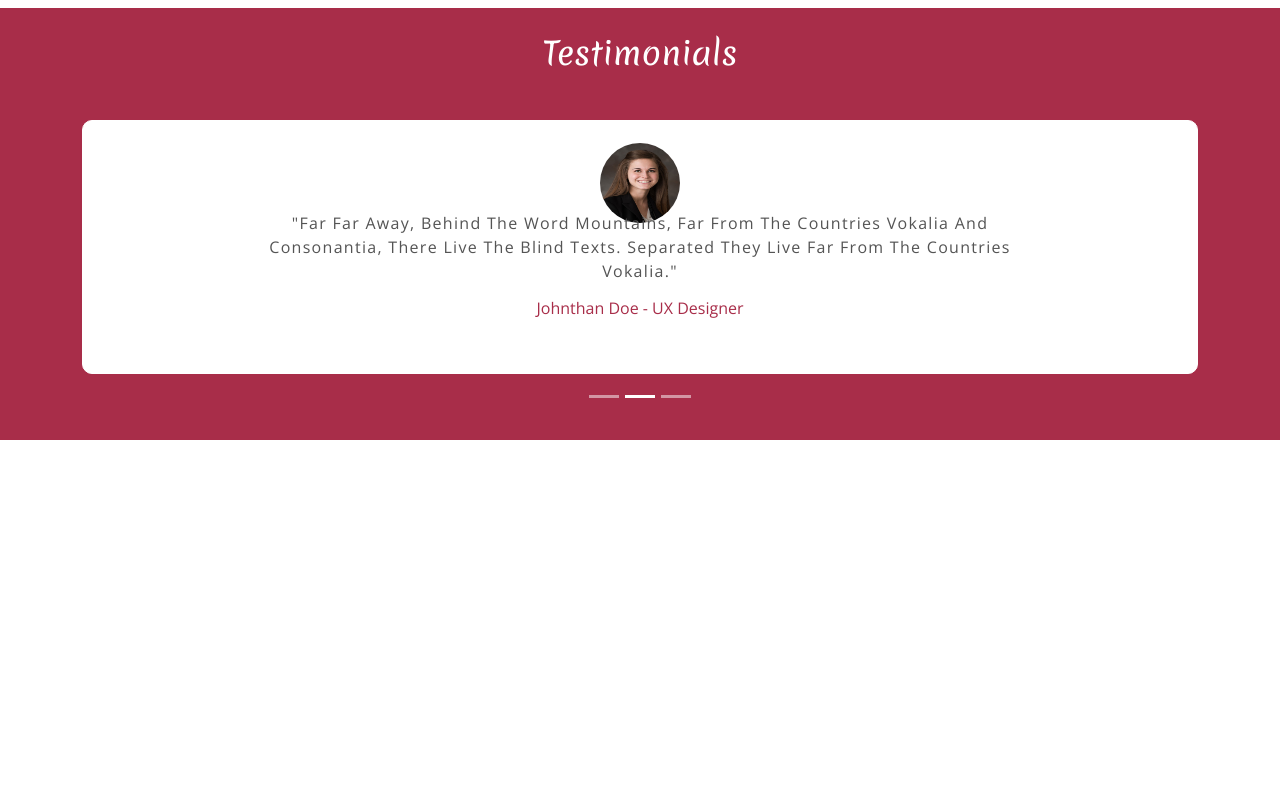
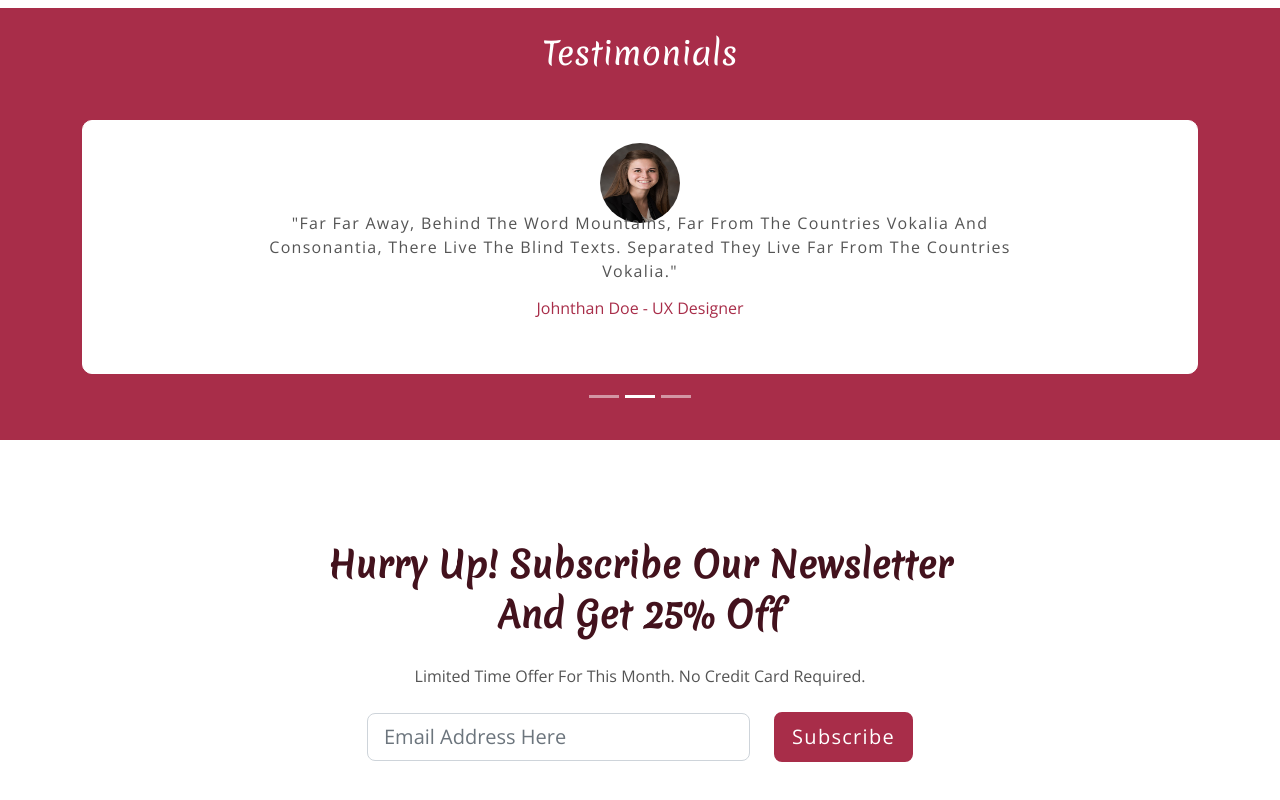
Before and after one commit to wesamustafa/React-Food-Website-Template, a React (Create React App) app: page / in a window 1280 px wide. Shown: the part 3040-3840 px from the top of the page. Before the commit the page ends 3480 px from the top, so only its background shows below. Built offline with nearby package versions, Linux system fonts and the light colour scheme.

Commit message:
imp subscribe component

```diff
--- a/src/component/Home.js/Home.js
+++ b/src/component/Home.js/Home.js
@@ -8,6 +8,7 @@ import Data from "../../Data";
 import testimonialsPic01 from "../../assets/testimonials/01.jpg";
 import testimonialsPic02 from "../../assets/testimonials/02.jpg";
 import testimonialsPic03 from "../../assets/testimonials/03.jpg";
+import Subscribe from "../Subscribe/Subscribe";
 const Home = ()=>{
     const foodItems = Data.map((item)=>{
 
@@ -121,6 +122,7 @@ const Home = ()=>{
                     <h2>testimonials</h2>
                 </div>
             </div>
+            {/* slider */}
             <div className="row">
                 <div className="col-lg-12 col-md-12">
                 <Carousel>
@@ -167,6 +169,9 @@ const Home = ()=>{
         </section>
         {/* end section slider */}
 
+        {/* start section subscribe */}
+        <Subscribe/>
+        {/* end section subscribe */}
         </Fragment>
     )
 }
--- /dev/null
+++ b/src/component/Subscribe/Subscribe.css
@@ -0,0 +1,22 @@
+.subscribe{
+    width: 100%;
+    max-width: 100%;
+    text-align: center;
+    padding: 5.625rem 0;
+    /* height: 400px; */
+
+}
+.subscribe h2{
+    font-size: 2.188rem;
+    font-weight: bold;
+    margin: 0.625rem 0;
+    color: var(--second-color);
+    line-height: 3.125rem;
+    font-family: var(--second-font);
+}
+.subscribe  p{
+    font-size:1rem;
+    line-height: 2rem;
+    color: var(--third-color);
+    margin: 1.25rem 0;
+}
--- /dev/null
+++ b/src/component/Subscribe/Subscribe.js
@@ -0,0 +1,33 @@
+import React from "react";
+import './Subscribe.css';
+import {Button, Form, Col, Row} from 'react-bootstrap';
+const Subscribe = ()=>{
+    return(
+        <section className="subscribe">
+            <div className="container">
+                <div className="row">
+                    <div class="col-md-12">
+                        <h2>Hurry up! Subscribe our newsletter<br/> and get 25% Off</h2>
+                        <p>Limited time offer for this month. No credit card required.</p>
+                    </div>
+                </div>
+                <div className="row">
+                    <div className="col-md-6 mx-auto">
+                    <form>
+
+                        <Row className="align-items-center">
+                                <Col>
+                                <Form.Control id="inlineFormInput" placeholder="Email Address Here" size="lg" />
+                                </Col>
+                                <Col xs="auto">
+                                <Button variant="primary" size="lg">Subscribe</Button>{' '}
+                                </Col>
+                            </Row>
+                        </form>
+                    </div>
+                </div>
+            </div>
+        </section>
+    )
+}
+export default Subscribe;
```
